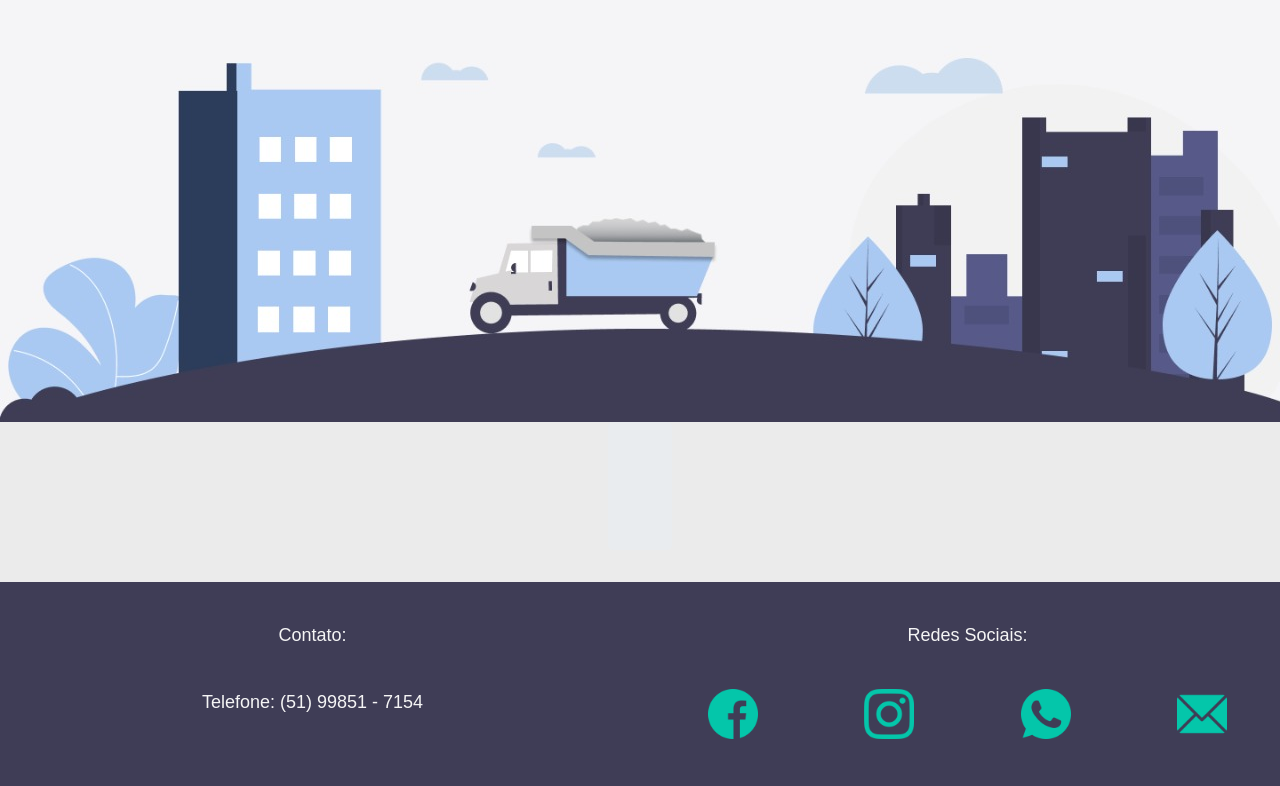
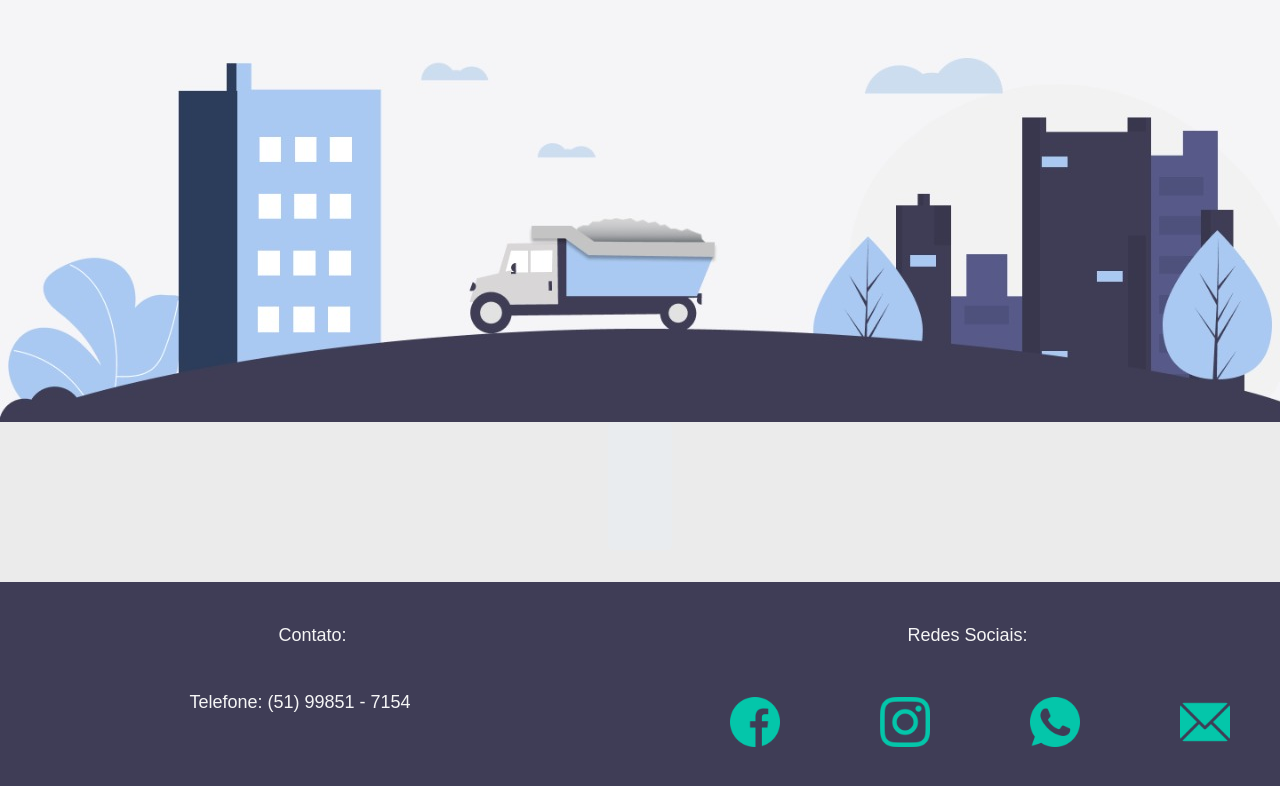
Before and after one commit to aceleradora-TW/descarte-certo, a React (Create React App) app in the folder frontend/: page / in a window 1280 px wide. Shown: the part 423-1209 px from the top of the page. Built offline with nearby package versions, Linux system fonts and the light colour scheme.

Commit message:
#22/ @Vanderlei @Rosa: Adiciona links funcionais

```diff
--- a/frontend/src/components/Footer/FooterComponent.js
+++ b/frontend/src/components/Footer/FooterComponent.js
@@ -6,6 +6,7 @@ import {FacebookIcon} from '../images/IconsComponents.js'
 import {InstagramIcon} from '../images/IconsComponents.js'
 import {WhatsAppIcon} from '../images/IconsComponents.js'
 import {EMailIcon} from '../images/IconsComponents.js'
+import { Nav } from 'react-bootstrap'
 
 
 function FooterComponent(){
@@ -20,10 +21,10 @@ function FooterComponent(){
             <Col className="footerStyle-texts">Telefone: (51) 99851 - 7154</Col>
 
             <Col className="social-media-icons" >
-                <FacebookIcon></FacebookIcon>
-                <InstagramIcon></InstagramIcon>
-                <WhatsAppIcon></WhatsAppIcon>
-                <EMailIcon></EMailIcon>
+                <Nav.Link  target="_blank" href="https://www.facebook.com/5marias.sustentaveis"><FacebookIcon></FacebookIcon></Nav.Link>
+                <Nav.Link  target="_blank" href="https://www.instagram.com/_5marias_/"><InstagramIcon></InstagramIcon></Nav.Link>
+                <Nav.Link  target="_blank" href="whatsapp://send?text=SUA_MENSAGEM_AQUI&phone=+5551998517154+"><WhatsAppIcon></WhatsAppIcon></Nav.Link>
+                <Nav.Link  target="_blank" href="mailto:s.sustentaveis@gmail.com "><EMailIcon></EMailIcon></Nav.Link>
             </Col>
         </Row>
 
--- a/frontend/src/components/Footer/FooterStyle.css
+++ b/frontend/src/components/Footer/FooterStyle.css
@@ -19,6 +19,7 @@
 }
 .social-media-icons {
     display: flex!important;
+    margin-left: 50px;
     justify-content: space-around;
     padding-top: 40px;
     align-content: center;
```
